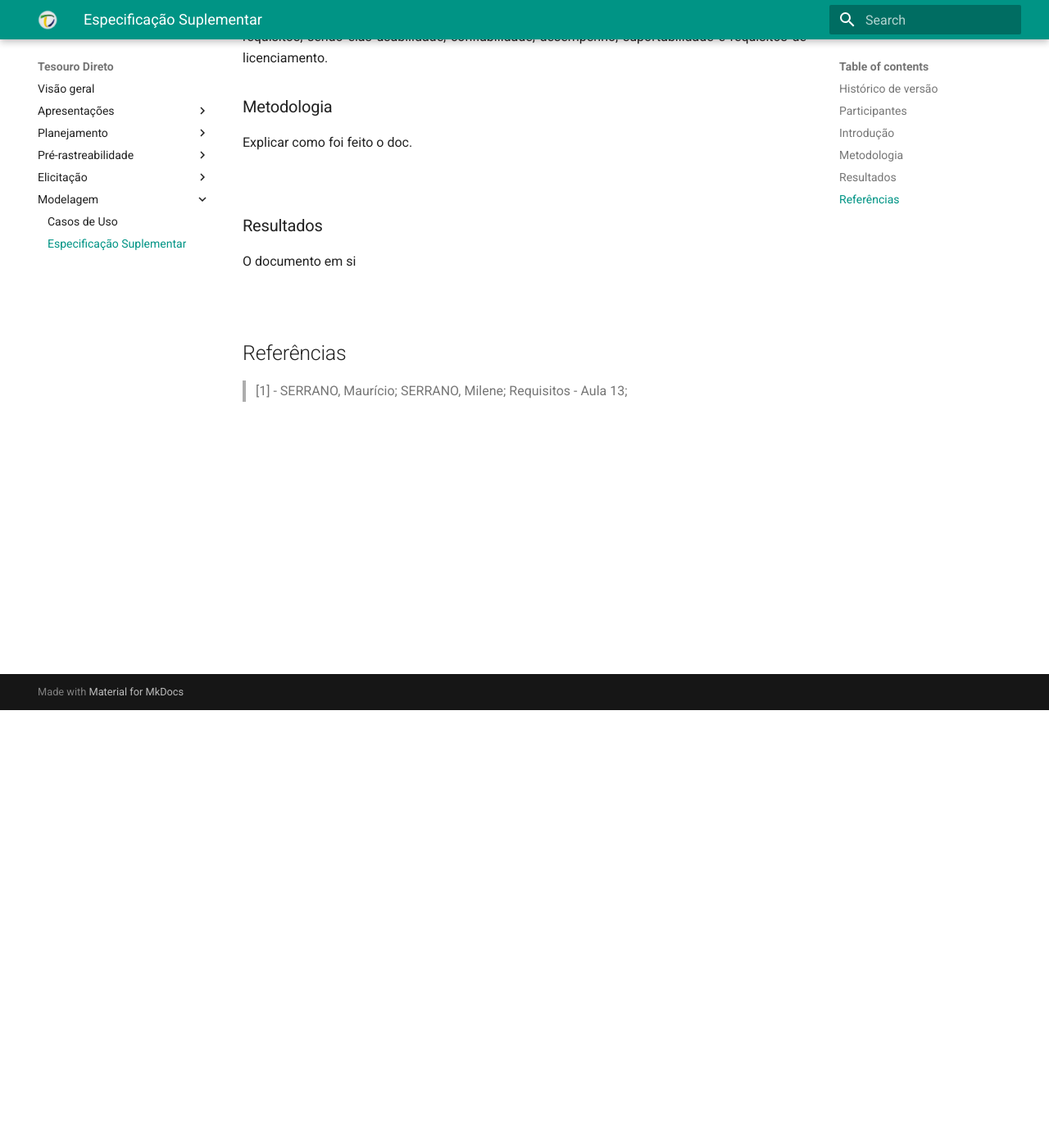
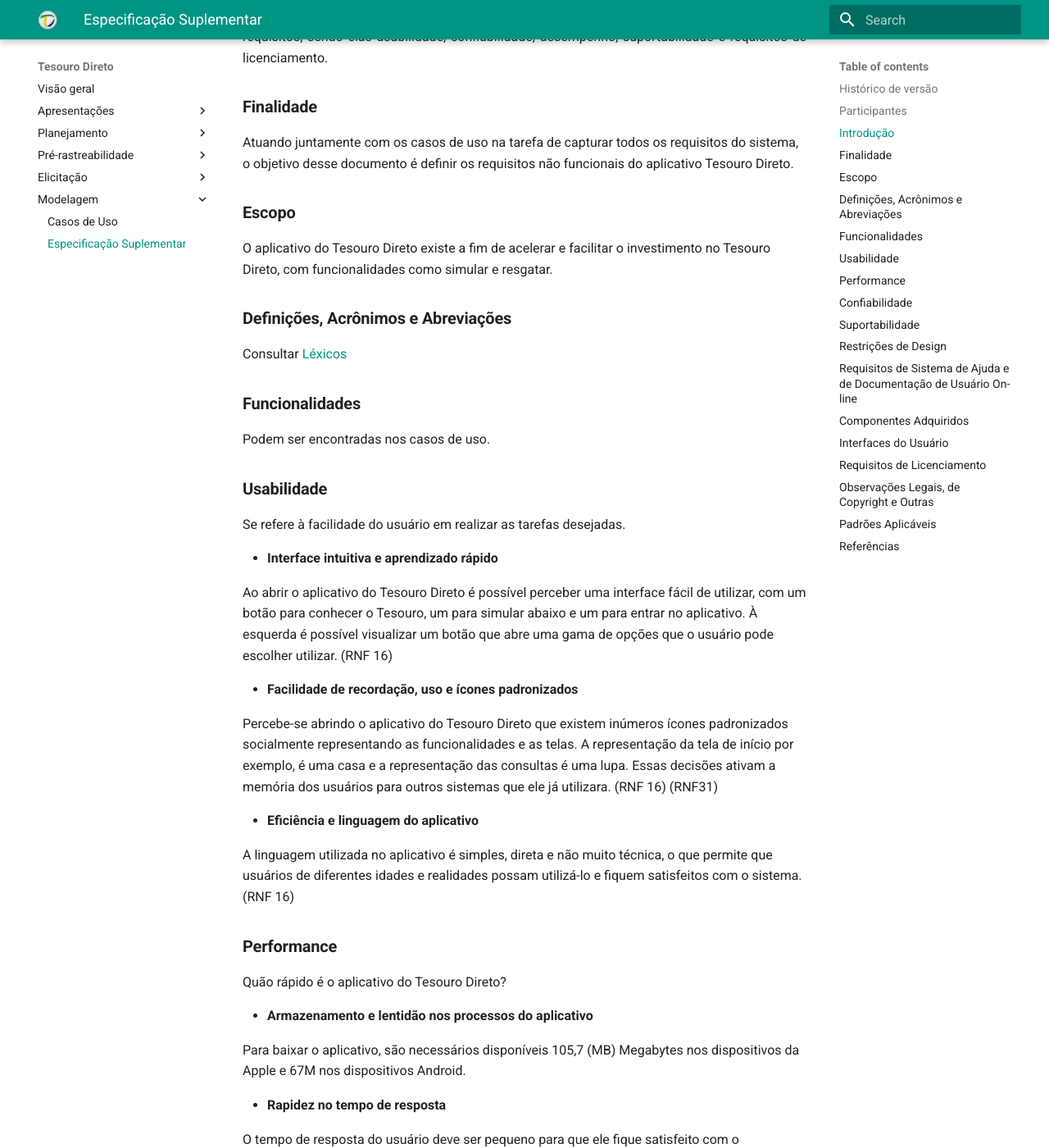
Before and after one commit to mibasFerraz/2021.1-TesouroDireto, an MkDocs documentation site: the page built from docs/especificacaosuplementar.md, in a window 1280 px wide and 1400 px high, scrolled down 534 px. Shown: the whole window at 82% size. Built offline with MkDocs 1.6.1 and Material for MkDocs 9.7.7, drawn with Linux system fonts in a browser that asks for light colours; some of the changed text lies outside the part shown.

```diff
--- a/docs/especificacaosuplementar.md
+++ b/docs/especificacaosuplementar.md
@@ -5,29 +5,139 @@
 
 |Data | Versão | Descrição | Autor(es)|
 | -- | -- | -- | -- |
-| 25.08.2021 | 0.1 | Criação do documento | Dafne Moretti|
+| 27.08.2021 | 0.1 | Criação do documento | Dafne Moretti|
 
 ### Participantes
 
 * Dafne Moretti
 
-### Introdução
+### __Introdução__
 <div align="justify">
     Os requisitos não funcionais do aplicativo do Tesouro Direto estão descritos neste documento.
     Em sua construção, foi utilizado o FURPS+ a fim de descrever as categorias principais de requisitos, sendo elas usabilidade, confiabilidade, desempenho, suportabilidade e requisitos de licenciamento.
 </div>
 
-### Metodologia
-<div align="justify"> Explicar como foi feito o doc.
-</div><br>
+### __Finalidade__
+Atuando juntamente com os casos de uso na tarefa de capturar todos os requisitos do sistema, o objetivo desse documento é definir os requisitos não funcionais do aplicativo Tesouro Direto.
 
-### Resultados
-<div align="justify">
 
-O documento em si
+### __Escopo__
+O aplicativo do Tesouro Direto existe a fim de acelerar e facilitar o investimento no Tesouro Direto, com funcionalidades como simular e resgatar.
 
-</div><br>
 
+### __Definições, Acrônimos e Abreviações__
+Consultar <a href="../../modelagem/lexico/#lexicos">Léxicos</a>
+
+### __Funcionalidades__
+Podem ser encontradas nos casos de uso.
+
+### __Usabilidade__
+Se refere à facilidade do usuário em realizar as tarefas desejadas.
+
+* __Interface intuitiva e aprendizado rápido__
+
+Ao abrir o aplicativo do Tesouro Direto é possível perceber uma interface fácil de utilizar, com um botão para conhecer o Tesouro, um para simular abaixo e um para entrar no aplicativo. À esquerda é possível visualizar um botão que abre uma gama de opções que o usuário pode escolher utilizar. (RNF 16)
+
+* __Facilidade de recordação, uso e ícones padronizados__
+
+Percebe-se abrindo o aplicativo do Tesouro Direto que existem inúmeros ícones padronizados socialmente representando as funcionalidades e as telas. A representação da tela de início por exemplo, é uma casa e a representação das consultas é uma lupa. Essas decisões ativam a memória dos usuários para outros sistemas que ele já utilizara. (RNF 16) (RNF31)
+
+* __Eficiência e linguagem do aplicativo__
+
+A linguagem utilizada no aplicativo é simples, direta e não muito técnica, o que permite que usuários de diferentes idades e realidades possam utilizá-lo e fiquem satisfeitos com o sistema. (RNF 16)
+
+### __Performance__
+Quão rápido é o aplicativo do Tesouro Direto?
+
+* __Armazenamento e lentidão nos processos do aplicativo__
+
+Para baixar o aplicativo, são necessários disponíveis 105,7 (MB) Megabytes nos dispositivos da Apple e 67M nos dispositivos Android.
+
+* __Rapidez no tempo de resposta__
+
+O tempo de resposta do usuário deve ser pequeno para que ele fique satisfeito com o desempenho do aplicativo. ( RNF31 )
+
+### __Confiabilidade__
+Analisa a confiabilidade do Tesouro Direto, ou seja, diz respeito à segurança e a manutenibilidade do aplicativo.
+
+* __Tratamento de dados__
+
+Os dados atualizados fornecidos pelo usuário ao aplicativo do Tesouro Direto são tratados pela Administradora B3 conforme previsto na Declaração de Proteção de Dados.
+
+* __Clareza de identificação do fornecedor__
+
+Antes de fazer o download do aplicativo, o usuário deve conseguir ver o vendedor do aplicativo do Tesouro Direto, que é o Governo do Brasil.
+
+* __Confiabilidade das estatísticas__
+
+Conforme a Lei de Sigilo Bancário (Lei Complementar nº 105/2001) todas as estatísticas relacionadas ao aplicativo do tesouro nacional são transferidas anonimamente.
+
+* __Transparência na política de privacidade__
+
+Antes de fazer o download do aplicativo, o usuário deve conseguir visualizar quais dos seus dados serão utilizados e para que fins.
+
+### __Suportabilidade__
+Caracterizada pela portabilidade e adaptabilidade do aplicativo do Tesouro Direto. Por exemplo, as plataformas que ele oferece suporte.
+
+* __Pré-requisitos para utilização do aplicativo__
+
+O usuário vai ser capaz de usar o aplicativo do Tesouro Direto de todos os locais, precisando apenas de internet. (RNF 17)
+
+* __Dispositivos compatíveis__
+
+O aplicativo deve ser compatível com iPhone (IOS 10.0 ou posterior), iPod touch (IOS 10.0 ou posterior) e Mac (macOS 11.0 ou posterior), Mac com chip M1 da Apple. E seu download deve ser feito através da App Store.
+
+### __Restrições de Design__
+
+* __Suporte a idiomas__
+
+O aplicativo do Tesouro Direto é um aplicativo nacional e, portanto, não há a possibilidade de se alterar o idioma.
+
+* __Navegabilidade__
+
+No aplicativo, ao apertar no botão à esquerda, abrem inúmeras abas que facilitam a navegação entre as telas.
+
+### __Requisitos de Sistema de Ajuda e de Documentação de Usuário On-line__
+Ao entrar no aplicativo, é possível encontrar um botão "Fale Conosco" que direciona o usuário para o site do Tesouro Direto onde é possível tirar dúvidas, requisitar ajuda ou ler perguntas feitas por outros usuários.
+
+### __Componentes Adquiridos__
+
+* __Bibliotecas__
+
+Durante o desenvolvimento do aplicativo foram utilizadas bibliotecas visando facilitar o processo.
+
+* __Servidor__
+
+O aplicativo necessita de um servidor para funcionar.
+
+* __Infra-estrutura__
+
+É importante dar suporte aos colaboradores no desenvolvimento do aplicativo do Tesouro Direto.
+
+
+### __Interfaces do Usuário__
+Onde são determinadas as interfaces que o aplicativo suporta.
+
+* __Interface do Usuário__
+
+Após o download do aplicativo o usuário consegue ter acesso a interface principal.
+
+* __Interface de Software__
+
+O aplicativo Tesouro Direto disponibiliza interface para sistemas Android e IOS.
+
+* __Interface de Hardware__
+
+É necessária comunicação com o servidor e acesso à internet.
+
+### __Requisitos de Licenciamento__
+Todos os usuários precisam concordar com os Termos de Uso do aplicativo do Tesouro Direto.
+
+### __Observações Legais, de Copyright e Outras__
+Os usuários do Tesouro Direto devem respeitar a lei de direitos autorais. O copyright do Tesouro Direto é da Secretaria do Tesouro Nacional. 2018 Secretaria do Tesouro Nacional.
+
+### __Padrões Aplicáveis__
+Alguns padrões que devem ser seguidos pelo Tesouro Direto são ISO 6166.
 
 ## Referências
 
```
